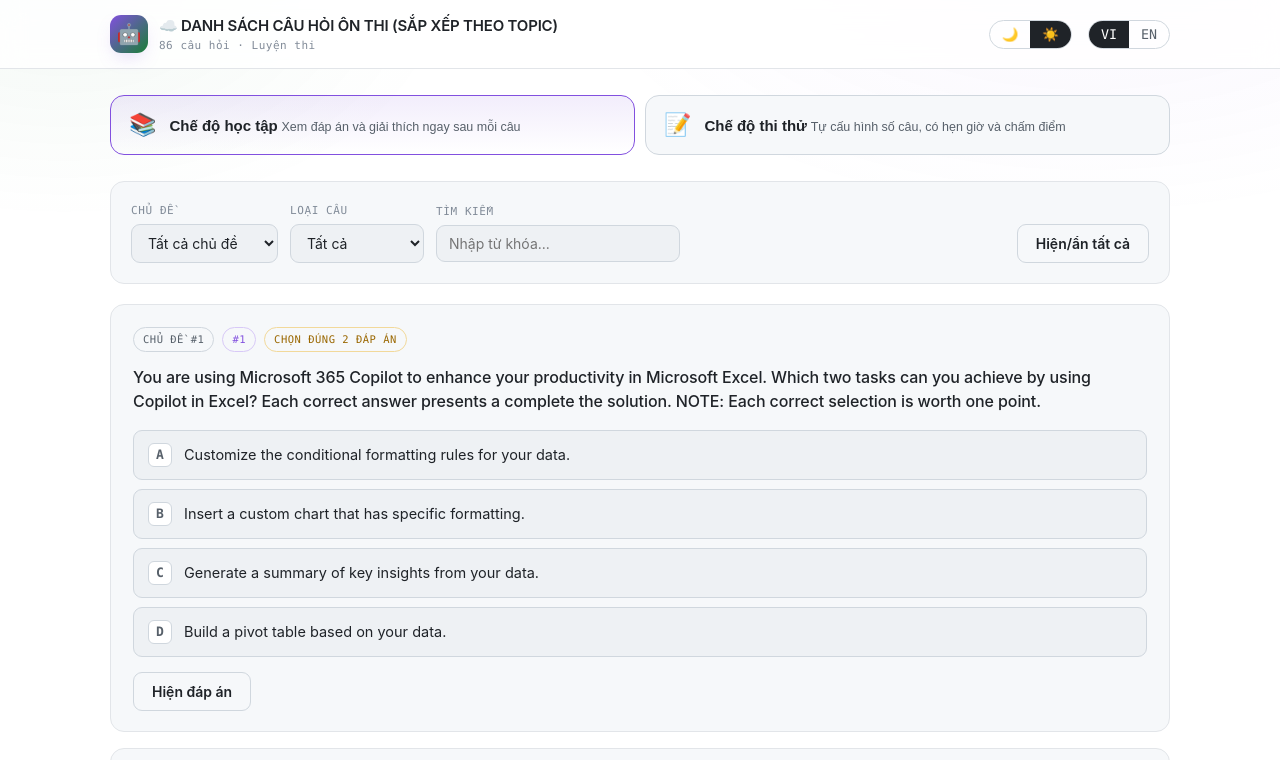
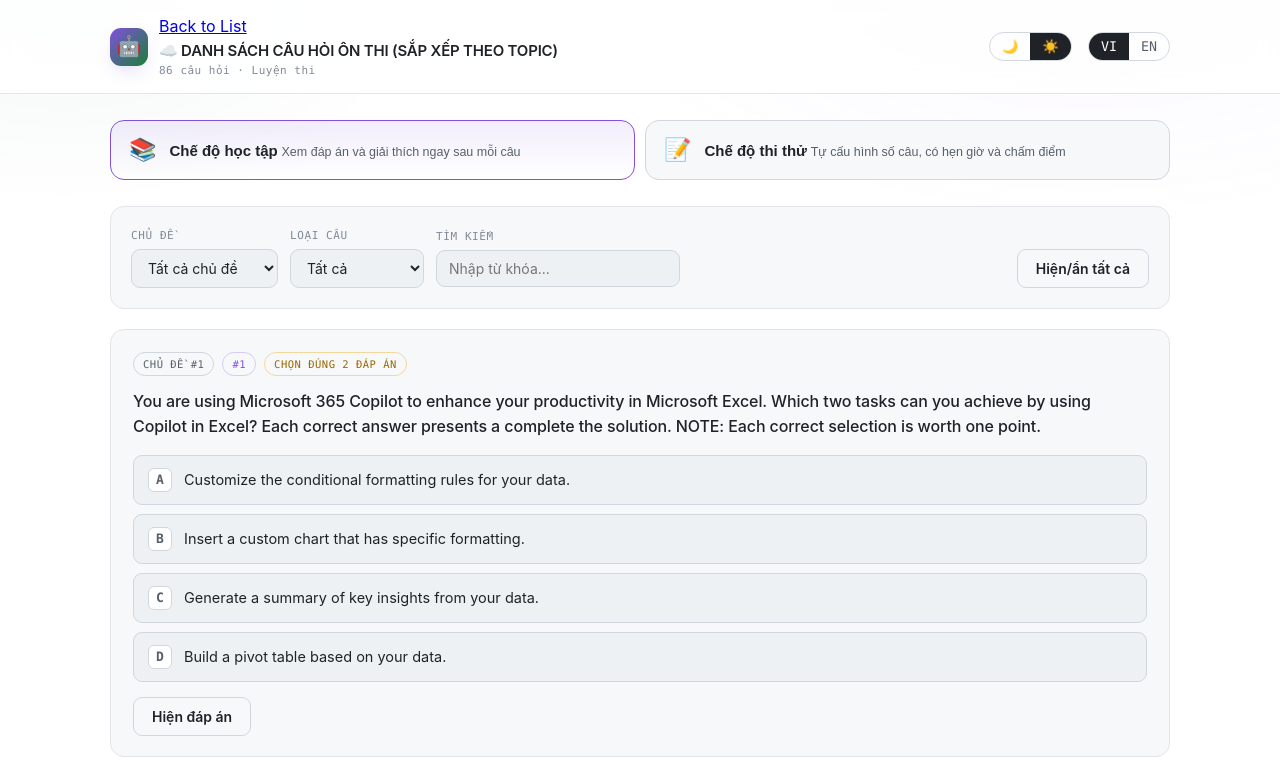
Before and after one commit to PhongHv/preparing_ms_cert, a plain HTML site: page AB-730_Mock_Exam_EN_VI.html in a window 1280 px wide. Shown: the top 760 px of the page. Drawn offline with Linux system fonts and the light colour scheme.

Commit message:
Update AB-730_Mock_Exam_EN_VI.html

```diff
--- a/AB-730_Mock_Exam_EN_VI.html
+++ b/AB-730_Mock_Exam_EN_VI.html
@@ -359,6 +359,7 @@
     <div class="brand">
       <div class="logo">🤖</div>
       <div>
+        <a href="./index.html">Back to List</a>
         <h1 id="docTitle">☁️ DANH SÁCH CÂU HỎI ÔN THI (SẮP XẾP THEO TOPIC)</h1>
         <div class="sub"><span id="qTotal">0</span> <span data-i18n="questions">câu hỏi</span> · <span data-i18n="examPrep">Luyện thi</span></div>
       </div>
```
